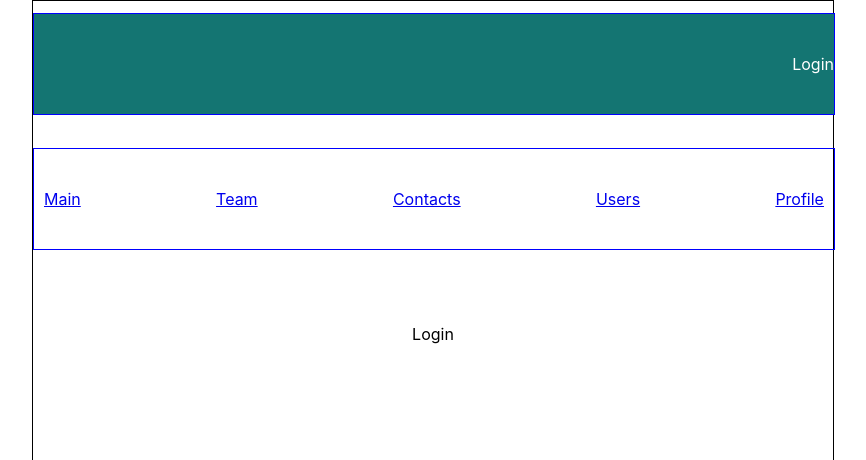
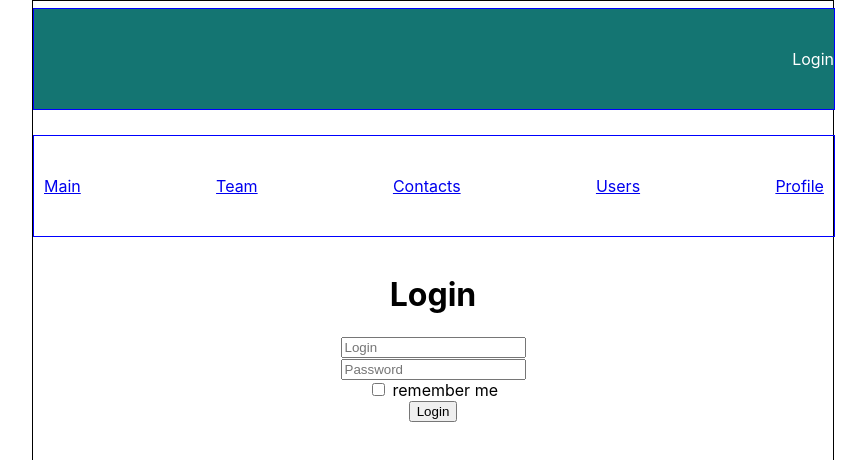
Before and after one commit to Zarikd/Dimich_study, a React (Create React App) app: page /Login in a window 1280 px wide. Shown: the top 460 px of the page, without its empty margins (207-1073 px from the left). Built offline with nearby package versions, Linux system fonts and the light colour scheme; no server answers.

Commit message:
75done_redux-form

```diff
--- a/package.json
+++ b/package.json
@@ -14,6 +14,7 @@
     "react-router-dom": "^6.8.1",
     "react-scripts": "5.0.1",
     "redux": "^4.2.0",
+    "redux-form": "^8.3.9",
     "redux-thunk": "^2.4.2",
     "web-vitals": "^2.1.4"
   },
--- a/src/components/Navbar/Profile/ProfileStatus.jsx
+++ b/src/components/Navbar/Profile/ProfileStatus.jsx
@@ -28,6 +28,17 @@
 
     }
 
+    componentDidUpdate(prevProps, prevState) {
+        if (prevProps.status !== this.props.status) {
+            this.setState({
+                status: this.props.status
+            })
+        }
+        let a = this.state
+        let b = this.props
+        console.log('call')
+    }
+
 
     render() {
         return (
@@ -40,7 +51,7 @@
                 {this.state.editMode &&
                     < div >
                         <input autoFocus={true} type="text"
-                        onChange={this.onStatusChange} name="" id="" value={this.state.status} onBlur={this.removeActiveMode}/>
+                            onChange={this.onStatusChange} name="" id="" value={this.state.status} onBlur={this.removeActiveMode} />
                     </div >
                 }
             </div >
--- a/src/components/login/Login.jsx
+++ b/src/components/login/Login.jsx
@@ -1,12 +1,39 @@
 import React from 'react';
-import { NavLink } from 'react-router-dom';
-// import s from './Users.module.css'
-// import userPhoto from '../../../assets/images/User.jpg'
+import { Field, reduxForm } from 'redux-form';
 
-let Login = () => {
+const LoginForm = (props) => {
+
     return (
-        <div>Login</div>
+        <form action="" onSubmit={props.handleSubmit}>
+            <div>
+                <Field component={('input')} name={'login'} placeholder={'Login'} />
+            </div>
+            <div>
+                <Field component={('input')} name={'password'} placeholder={'Password'} />
+            </div>
+            <div>
+                <Field component={('input')} name={'rememberMe'} type={"checkbox"} /> remember me
+            </div>
+            <div>
+                <button>Login</button>
+            </div>
+        </form>
     )
 }
 
+const LoginReduxForm = reduxForm({ form: 'login' })(LoginForm)
+
+const Login = (props) => {
+    const onSubmit = (formData) => {
+        console.log(formData)
+    }
+    return (
+        <div>
+            <h1>Login</h1>
+            <LoginReduxForm onSubmit={onSubmit} />
+        </div>
+    )
+}
+
+
 export default Login
--- a/src/redux/redux-store.js
+++ b/src/redux/redux-store.js
@@ -4,12 +4,14 @@
 import profileReducer from "./Profile-reducer";
 import usersReducer from "./Users-reducer";
 import thunkMiddleware from 'redux-thunk'
+import { reducer as formReducer } from 'redux-form'
 
 let reducers = combineReducers({
    playersPage: playersReducer,
    usersPage: usersReducer,
    profilePage: profileReducer,
-   auth: authReducer
+   auth: authReducer,
+   form: formReducer
 }
 );
 
```
Also changed, not shown: 1 other file (tests, documents, lock files or other folders).
